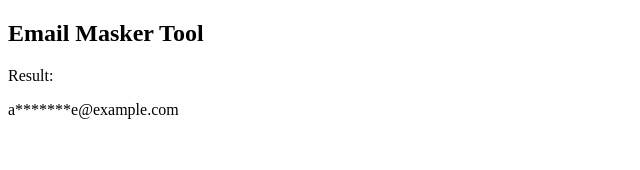
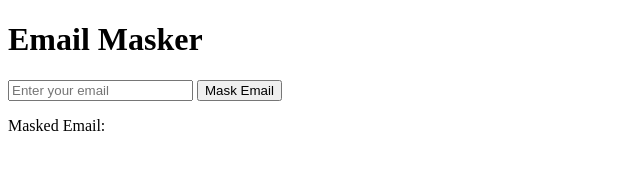
Before and after one commit to orcelleens-commits/email-masker, a plain HTML site: page index.html in a window 1280 px wide. Shown: the whole page, without its empty margins (0-640 px from the left). Drawn offline with Linux system fonts and the light colour scheme.

Commit message:
Enhance email masking tool interface and functionality

```diff
--- a/index.html
+++ b/index.html
@@ -5,9 +5,16 @@
 </head>
 <body>
 
-<h2>Email Masker Tool</h2>
+<h1>Email Masker</h1>
 
-<p>Result:</p>
+<input type="text" id="emailInput" placeholder="Enter your email">
+
+<button onclick="showMaskedEmail()">
+  Mask Email
+</button>
+
+<p>Masked Email:</p>
+
 <div id="output"></div>
 
 <script>
@@ -15,9 +22,11 @@ function maskEmail(email) {
   let atIndex = email.indexOf("@");
 
   let userName = email.slice(0, atIndex);
+
   let domain = email.slice(atIndex);
 
   let firstLetter = userName[0];
+
   let lastLetter = userName[userName.length - 1];
 
   let stars = "*".repeat(userName.length - 2);
@@ -25,9 +34,17 @@ function maskEmail(email) {
   return firstLetter + stars + lastLetter + domain;
 }
 
-// Example visible output for users
-document.getElementById("output").innerHTML =
-  maskEmail("apple.pie@example.com");
+function showMaskedEmail() {
+
+  // get text from input
+  let email = document.getElementById("emailInput").value;
+
+  // mask email
+  let result = maskEmail(email);
+
+  // show result on page
+  document.getElementById("output").innerHTML = result;
+}
 </script>
 
 </body>
```
